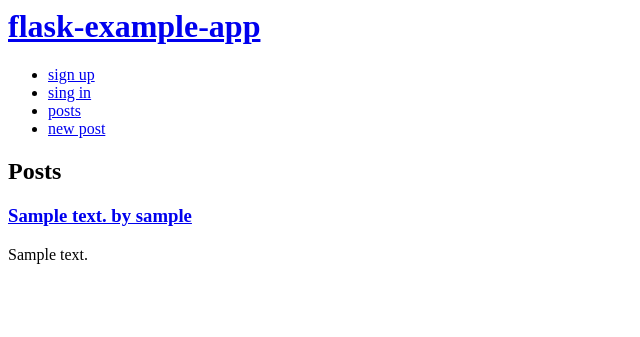
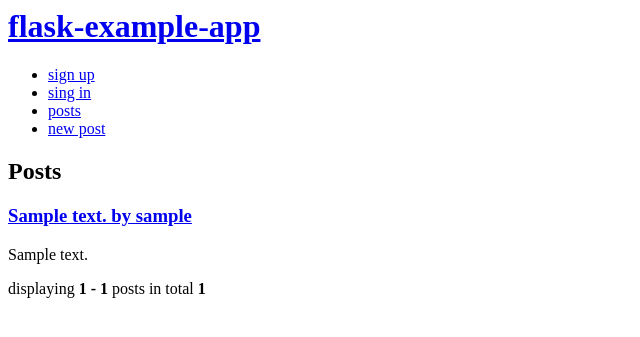
Before and after one commit to petr-korobeinikov/flask-app-example, a Flask app: page /posts/ in a window 1280 px wide. Shown: the top 337 px of the page, without its empty margins (0-640 px from the left). Run offline with Flask 2, Linux system fonts and the light colour scheme; tables that the repository leaves empty hold one stand-in row (values such as "Sample post"); parts of the project's set-up code (start-up, migrations or seed data) failed here and were passed over; some libraries are stand-ins or nearby versions.

Commit message:
Pagination example.

```diff
--- a/application/routes.py
+++ b/application/routes.py
@@ -3,6 +3,8 @@ from application.models import Person, Post
 from application.forms import SignInForm, SignUpForm, PostForm
 from flask import templating, redirect, url_for, flash, abort, request
 from flask_login import login_user, logout_user, login_required, current_user
+from flask_paginate import Pagination
+from sqlalchemy import func
 
 
 @app.route('/')
@@ -12,8 +14,18 @@ def index():
 
 @app.route('/posts/')
 def post_index():
-    posts = db.session.query(Post).order_by(Post.id).all()
-    return templating.render_template('post_index.j2', posts=posts)
+    per_page = 3
+
+    try:
+        page = int(request.args.get('page', 1))
+    except ValueError:
+        page = 1
+
+    count = db.session.query(func.count(Post.id)).scalar()
+    posts = db.session.query(Post).order_by(Post.id).limit(per_page).offset(page * per_page - per_page)
+
+    pagination = Pagination(page=page, total=count, record_name='posts', per_page=per_page)
+    return templating.render_template('post_index.j2', posts=posts, pagination=pagination)
 
 
 @app.route('/posts/<int:post_id>')
--- a/application/templates/post_index.j2
+++ b/application/templates/post_index.j2
@@ -17,4 +17,7 @@
         </h3>
         <p>{{ post.text|truncate(150) }}</p>
     {% endfor %}
+
+    {{ pagination.info }}
+    {{ pagination.links }}
 {% endblock %}
--- a/requirements.txt
+++ b/requirements.txt
@@ -4,6 +4,7 @@ Flask==0.11.1
 Flask-Fixtures==0.3.7
 Flask-Login==0.3.2
 Flask-Migrate==1.8.0
+flask-paginate==0.4.1
 Flask-Script==2.0.5
 Flask-SQLAlchemy==2.1
 Flask-WTF==0.12
```
